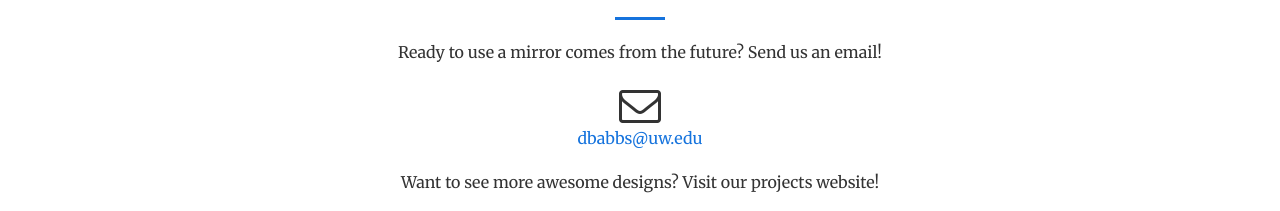
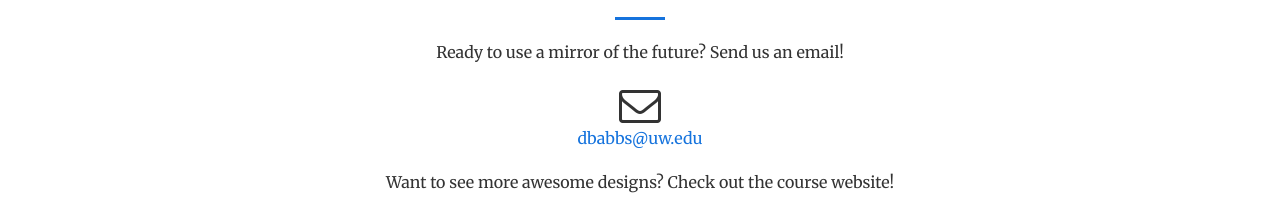
Before and after one commit to dbabbs/jasper-web, a website: page index.html in a window 1280 px wide. Shown: the part 4714-4925 px from the top of the page. Drawn offline with nearby package versions, Linux system fonts and the light colour scheme.

Commit message:
fix typos in footer

```diff
--- a/index.html
+++ b/index.html
@@ -376,14 +376,14 @@
             <div class="col-lg-8 col-lg-offset-2 text-center">
                 <h2 class="section-heading">Let's Get In Touch!</h2>
                 <hr class="primary">
-                <p>Ready to use a mirror comes from the future? Send us an email!</p>
+                <p>Ready to use a mirror of the future? Send us an email!</p>
             </div>
             <div class="col-lg-4 col-lg-offset-4 text-center">
                 <i class="fa fa-envelope-o fa-3x sr-contact"></i>
                 <p><a href="mailto:your-email@your-domain.com">dbabbs@uw.edu</a></p>
             </div>
             <div class="col-lg-8 col-lg-offset-2 text-center">
-                <p>Want to see more awesome designs? Visit our projects website!</p>
+                <p>Want to see more awesome designs? Check out the course website!</p>
             </div>
             <div class="col-lg-4 col-lg-offset-4 text-center">
                 <i class="fa fa-external-link fa-3x sr-contact"></i>
```
